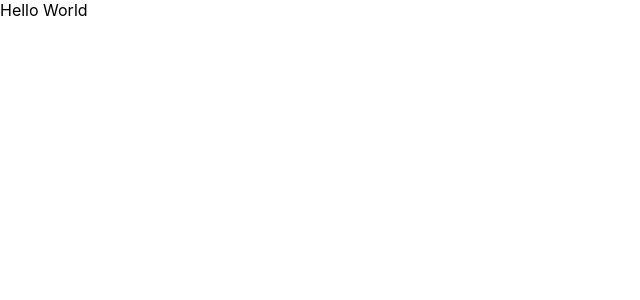
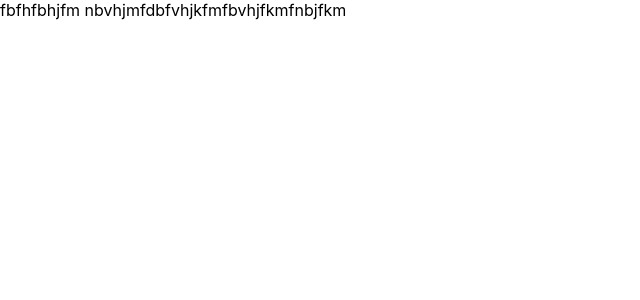
Before and after one commit to Tempest1777/The-Cable-Company, a React (Create React App) app: page / in a window 1280 px wide. Shown: the top 300 px of the page, without its empty margins (0-640 px from the left). Built offline with nearby package versions, Linux system fonts and the light colour scheme.

Commit message:
Initial Pages

```diff
--- a/src/App.js
+++ b/src/App.js
@@ -1,12 +1,16 @@
 import "./App.css";
 import { BrowserRouter, Routes, Route } from "react-router-dom";
 import Login from "./pages/Login";
+import Dashboard from "./pages/Dashboard/Dashboard"
+import UpdateCaptar from "./pages/UpdateCaptar/UpdateCaptar"
 
 function App() {
   return (
     <BrowserRouter>
       <Routes>
       <Route path="/" element={<Login />} />
+      <Route path="/Dashboard" element={<Dashboard />} />
+      <Route path="/Update" element={<UpdateCaptar />} />
       {/* <Route path="expenses" element={<Expenses />} />
       <Route path="invoices" element={<Invoices />} /> */}
     </Routes>
--- /dev/null
+++ b/src/pages/Dashboard/Dashboard.js
@@ -0,0 +1,7 @@
+import React from "react";
+
+const Dashboard = () => {
+  return <div >Dashboard</div>;
+};
+
+export default Dashboard;
--- a/src/pages/Login/index.js
+++ b/src/pages/Login/index.js
@@ -1,7 +1,7 @@
 import React from "react";
 
 const Login = () => {
-  return <div>Hello World</div>;
+  return <div>fbfhfbhjfm nbvhjmfdbfvhjkfmfbvhjfkmfnbjfkm</div>;
 };
 
 export default Login;
--- /dev/null
+++ b/src/pages/UpdateCaptar/UpdateCaptar.js
@@ -0,0 +1,7 @@
+import React from "react";
+
+const UpdateCaptar = () => {
+  return <div>UpdateCaptar</div>;
+};
+
+export default UpdateCaptar;
```
Also changed, not shown: 2 other files (tests, documents, lock files or other folders).
